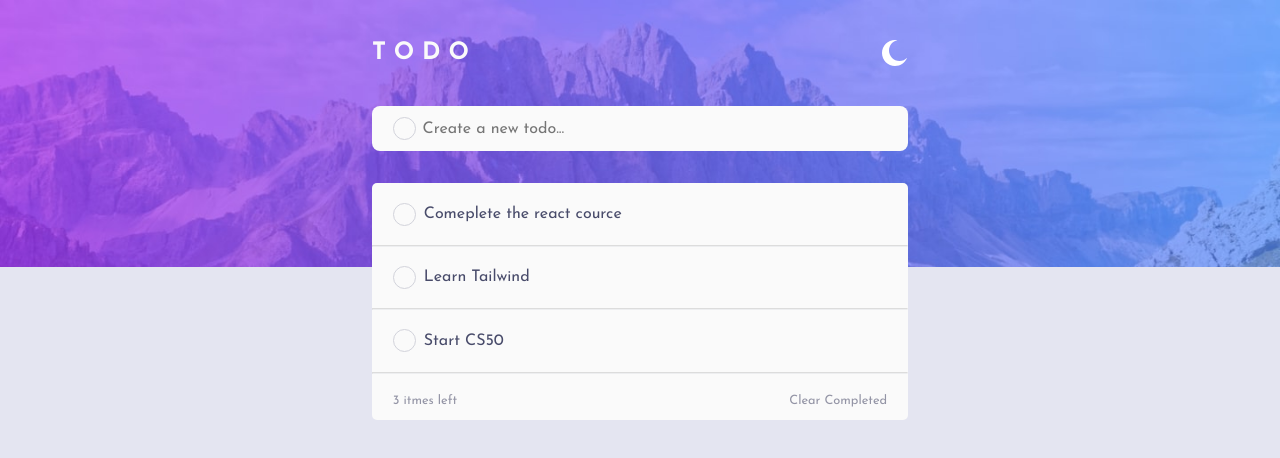
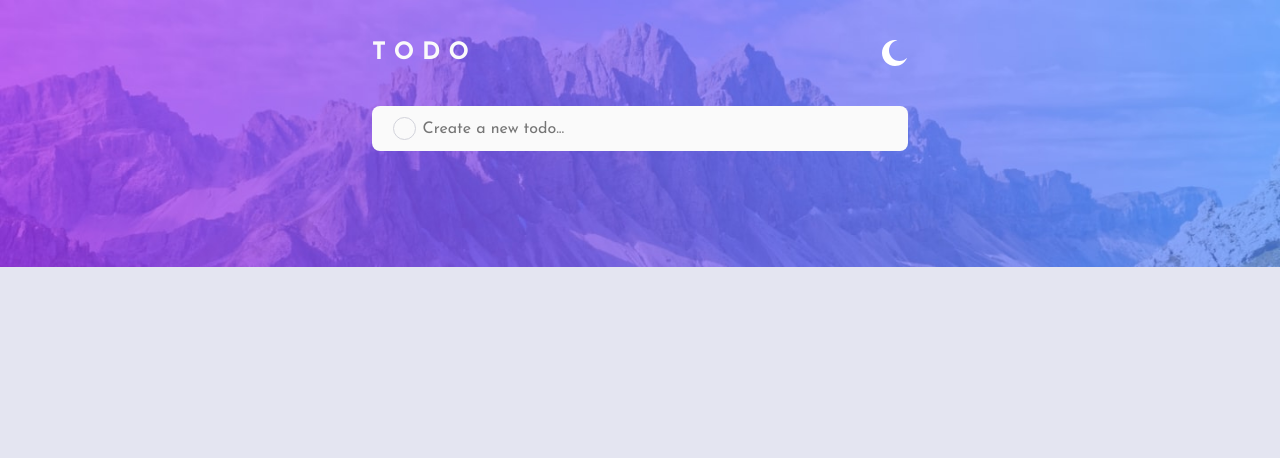
Before and after one commit to Heba-WebDev/To-Do-App, a React (Create React App) app: page / in a window 1280 px wide. Shown: the top 458 px of the page. Built offline with nearby package versions, Linux system fonts and the light colour scheme.

Commit message:
can now add to the todo list by entering a text in the input field and pressing enter

```diff
--- /dev/null
+++ b/src/List.js
@@ -0,0 +1,28 @@
+import React from "react";
+
+
+export default function List(props) {
+    return (
+        <div className="todo-list-wrapper">
+
+
+             <div className="list">
+                 {/* first list */}
+                 <div className="text">
+                     <div className="list-cricle"></div>
+                     <div className="list-text">{props.value}</div>
+                     </div>
+                     <div className="delete"></div>
+                     <hr></hr>
+                    </div>
+
+
+
+                    {/* <div className="list-states">
+                //     <div className="itemCount">3 itmes left</div>
+                //     <div className="clear">Clear Completed</div>
+                // </div> */}
+
+             </div>
+    )
+}
--- a/src/Todo.css
+++ b/src/Todo.css
@@ -48,6 +48,7 @@ justify-content: space-between;
     background-color: var(--todo-bg);
     padding: 0.7rem 1.3rem;
     border-radius: 8px;
+    margin-bottom: 1.5rem;
 }
 
 @media (max-width:320px) {
@@ -76,8 +77,8 @@ input:focus {
 }
 
 .todo-list-wrapper {
-    margin-top: 2rem;
-    padding-top: 0.5rem;
+
+    padding: 0;
     background-color: var(--todo-bg);
     border-radius: 5px;
 }
@@ -99,10 +100,9 @@ input:focus {
 
 .text {
     display: flex;
-    padding: 0.7rem 1.3rem;
+    padding:  1rem;
     align-items: center;
     color: var(--todo-main-text);
-
 }
 
 hr {
--- a/src/Todo.js
+++ b/src/Todo.js
@@ -1,5 +1,6 @@
 import React, {useState} from "react";
 import './Todo.css'
+import List from './List'
 import moon from './assets/icon-moon.svg'
 import sun from './assets/icon-sun.svg'
 
@@ -14,6 +15,18 @@ export default function Todo() {
             setIcon(previousIcon => previousIcon == moon ? sun : moon)
     }
 
+    const [list, setList] = React.useState([]);
+
+    function addToTheList(event) {
+       if(event.key === 'Enter' && event.target.value != '') {
+           let value = event.target.value;
+             setList(oldArray => [...oldArray, value]);
+              console.log(list)
+              event.target.value = ''
+       }
+
+    }
+
 
     return (
         <main className="todo-wrapper" data-theme={theme}>
@@ -26,49 +39,24 @@ export default function Todo() {
              <div className="create-wrapper">
                  <div className="create-cricle"></div>
                  <div className="create">
-                     <input type="text" placeholder="Create a new todo..."></input>
+                     <input
+                     type="text"
+                     placeholder="Create a new todo..."
+                     onKeyPress={addToTheList}
+                     ></input>
                  </div>
              </div>
 
-             <div className="todo-list-wrapper">
-             <div className="list">
-                 {/* first list */}
-                 <div className="text">
-                     <div className="list-cricle"></div>
-                     <div className="list-text">Comeplete the react cource</div>
-                     </div>
-                     <div className="delete"></div>
-                     <hr></hr>
-                    </div>
-
-                 {/* second list */}
-                 <div className="list">
-                     <div className="text">
-                     <div className="list-cricle"></div>
-                     <div className="list-text">Learn Tailwind</div>
-                     </div>
-                     <div className="delete"></div>
-                     <hr></hr>
-                 </div>
-
-                  {/* third list */}
-                  <div className="list">
-                     <div className="text">
-                     <div className="list-cricle"></div>
-                     <div className="list-text">Start CS50</div>
-                     </div>
-                     <div className="delete"></div>
-                     <hr></hr>
-                 </div>
-
-                 <div className="list-states">
-                    <div className="itemCount">3 itmes left</div>
-                    <div className="clear">Clear Completed</div>
-                </div>
+             {list.length !== 0 &&
 
 
+             <div className="todo-list-wrapper">
+           {list.map(newList => {
+          return  <List value={newList}/>
+           })}
 
-             </div>
+             </div>}
+
          </div>
         </main>
     )
```
